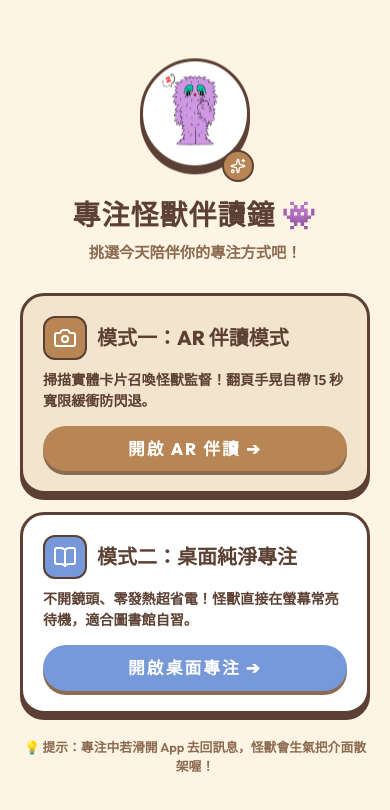
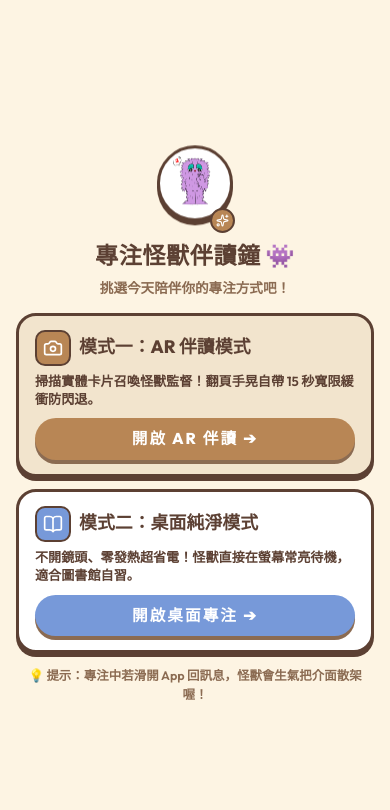
Before and after one commit to yo-yo0613/ar-project, a React (Vite) app: page / in a window 390 px wide. Shown: the top 810 px of the page. Built offline with nearby package versions, Linux system fonts and the light colour scheme.

Commit message:
fix(ui): tune mobile layout, compact cards and fix title text wrapping

```diff
--- a/src/App.tsx
+++ b/src/App.tsx
@@ -19,11 +19,12 @@ const MainContent: React.FC = () => {
         flexDirection: 'column',
         alignItems: 'center',
         justifyContent: 'center',
-        padding: '24px 20px',
+        padding: '16px 16px env(safe-area-inset-bottom, 16px) 16px',
+        boxSizing: 'border-box',
         overflowY: 'auto',
       }}>
         <div style={{
-          maxWidth: '380px',
+          maxWidth: '360px',
           width: '100%',
           display: 'flex',
           flexDirection: 'column',
@@ -31,56 +32,56 @@ const MainContent: React.FC = () => {
           textAlign: 'center',
         }}>
           {/* Header Avatar & Title */}
-          <div style={{ position: 'relative', marginBottom: '16px' }}>
+          <div style={{ position: 'relative', marginBottom: '8px' }}>
             <img
               src="/IMG_6054.PNG"
               alt="Mascot Icon"
               style={{
-                width: '110px',
-                height: '110px',
+                width: '76px',
+                height: '76px',
                 borderRadius: '50%',
                 background: '#FFFFFF',
                 border: '3px solid #5C4033',
-                padding: '6px',
-                boxShadow: '0 6px 0 #5C4033',
+                padding: '4px',
+                boxShadow: '0 4px 0 #5C4033',
                 animation: 'float 3.5s infinite ease-in-out'
               }}
             />
             <span style={{
               position: 'absolute',
-              bottom: '-4px',
-              right: '-4px',
+              bottom: '-2px',
+              right: '-2px',
               background: '#B88655',
               color: '#FFFFFF',
               borderRadius: '50%',
-              padding: '6px',
+              padding: '4px',
               border: '2px solid #5C4033',
               display: 'flex'
             }}>
-              <Sparkles size={16} />
+              <Sparkles size={13} />
             </span>
           </div>
 
           <h1 style={{
-            fontSize: '1.75rem',
+            fontSize: '1.45rem',
             fontWeight: 800,
             color: '#5C4033',
-            marginBottom: '6px',
-            letterSpacing: '1px'
+            marginBottom: '4px',
+            letterSpacing: '0.5px'
           }}>
             專注怪獸伴讀鐘 👾
           </h1>
           <p style={{
-            fontSize: '0.95rem',
+            fontSize: '0.85rem',
             color: '#8B6B52',
-            marginBottom: '28px',
+            marginBottom: '14px',
             fontWeight: 600
           }}>
             挑選今天陪伴你的專注方式吧！
           </p>
 
-          {/* Dual Mode Cards (Option A) */}
-          <div style={{ display: 'flex', flexDirection: 'column', gap: '18px', width: '100%' }}>
+          {/* Dual Mode Cards (Compact and single-line titles) */}
+          <div style={{ display: 'flex', flexDirection: 'column', gap: '12px', width: '100%' }}>
 
             {/* Card 1: Mode 1 (AR Companion Mode) */}
             <div
@@ -88,38 +89,43 @@ const MainContent: React.FC = () => {
               style={{
                 background: 'var(--bg-panel)',
                 border: '3px solid #5C4033',
-                borderRadius: '24px',
-                padding: '20px',
-                boxShadow: '0 6px 0 #5C4033',
+                borderRadius: '20px',
+                padding: '14px 16px',
+                boxShadow: '0 4px 0 #5C4033',
                 cursor: 'pointer',
                 textAlign: 'left',
                 transition: 'all 0.15s ease',
               }}
               className="mode-card"
             >
-              <div style={{ display: 'flex', justifyContent: 'space-between', alignItems: 'center', marginBottom: '10px' }}>
-                <div style={{ display: 'flex', alignItems: 'center', gap: '10px' }}>
+              <div style={{ display: 'flex', alignItems: 'center', gap: '8px', marginBottom: '6px' }}>
                 <div style={{
                   background: '#B88655',
                   color: '#FFFFFF',
-                    borderRadius: '12px',
-                    padding: '8px',
+                  borderRadius: '10px',
+                  padding: '6px',
                   display: 'flex',
-                    border: '2px solid #5C4033'
+                  border: '2px solid #5C4033',
+                  flexShrink: 0
                 }}>
-                    <Camera size={24} />
+                  <Camera size={20} />
                 </div>
-                  <h3 style={{ fontSize: '1.25rem', fontWeight: 800, color: '#5C4033' }}>
+                <h3 style={{
+                  fontSize: '1.12rem',
+                  fontWeight: 800,
+                  color: '#5C4033',
+                  whiteSpace: 'nowrap',
+                  margin: 0
+                }}>
                   模式一：AR 伴讀模式
                 </h3>
               </div>
-              </div>
-              <p style={{ fontSize: '0.88rem', color: '#5C4033', lineHeight: 1.5, marginBottom: '14px', fontWeight: 600 }}>
+              <p style={{ fontSize: '0.82rem', color: '#5C4033', lineHeight: 1.4, marginBottom: '10px', fontWeight: 600 }}>
                 掃描實體卡片召喚怪獸監督！翻頁手晃自帶 15 秒寬限緩衝防閃退。
               </p>
               <button
                 className="action-button"
-                style={{ width: '100%', padding: '10px', fontSize: '1.05rem', background: '#B88655' }}
+                style={{ width: '100%', padding: '9px', fontSize: '0.98rem', background: '#B88655', borderRadius: '999px' }}
               >
                 開啟 AR 伴讀 ➔
               </button>
@@ -131,38 +137,43 @@ const MainContent: React.FC = () => {
               style={{
                 background: '#FFFFFF',
                 border: '3px solid #5C4033',
-                borderRadius: '24px',
-                padding: '20px',
-                boxShadow: '0 6px 0 #5C4033',
+                borderRadius: '20px',
+                padding: '14px 16px',
+                boxShadow: '0 4px 0 #5C4033',
                 cursor: 'pointer',
                 textAlign: 'left',
                 transition: 'all 0.15s ease',
               }}
               className="mode-card"
             >
-              <div style={{ display: 'flex', justifyContent: 'space-between', alignItems: 'center', marginBottom: '10px' }}>
-                <div style={{ display: 'flex', alignItems: 'center', gap: '10px' }}>
+              <div style={{ display: 'flex', alignItems: 'center', gap: '8px', marginBottom: '6px' }}>
                 <div style={{
                   background: '#7799D9',
                   color: '#FFFFFF',
-                    borderRadius: '12px',
-                    padding: '8px',
+                  borderRadius: '10px',
+                  padding: '6px',
                   display: 'flex',
-                    border: '2px solid #5C4033'
+                  border: '2px solid #5C4033',
+                  flexShrink: 0
                 }}>
-                    <BookOpen size={24} />
+                  <BookOpen size={20} />
                 </div>
-                  <h3 style={{ fontSize: '1.25rem', fontWeight: 800, color: '#5C4033' }}>
-                    模式二：桌面純淨專注
+                <h3 style={{
+                  fontSize: '1.12rem',
+                  fontWeight: 800,
+                  color: '#5C4033',
+                  whiteSpace: 'nowrap',
+                  margin: 0
+                }}>
+                  模式二：桌面純淨模式
                 </h3>
               </div>
-              </div>
-              <p style={{ fontSize: '0.88rem', color: '#5C4033', lineHeight: 1.5, marginBottom: '14px', fontWeight: 600 }}>
+              <p style={{ fontSize: '0.82rem', color: '#5C4033', lineHeight: 1.4, marginBottom: '10px', fontWeight: 600 }}>
                 不開鏡頭、零發熱超省電！怪獸直接在螢幕常亮待機，適合圖書館自習。
               </p>
               <button
                 className="action-button"
-                style={{ width: '100%', padding: '10px', fontSize: '1.05rem', background: '#7799D9' }}
+                style={{ width: '100%', padding: '9px', fontSize: '0.98rem', background: '#7799D9', borderRadius: '999px' }}
               >
                 開啟桌面專注 ➔
               </button>
@@ -171,8 +182,8 @@ const MainContent: React.FC = () => {
           </div>
 
           {/* Bottom Reminder */}
-          <p style={{ marginTop: '24px', fontSize: '0.8rem', color: '#8B6B52', fontWeight: 600 }}>
-            💡 提示：專注中若滑開 App 去回訊息，怪獸會生氣把介面散架喔！
+          <p style={{ marginTop: '14px', fontSize: '0.78rem', color: '#8B6B52', fontWeight: 600, margin: '14px 0 0 0' }}>
+            💡 提示：專注中若滑開 App 回訊息，怪獸會生氣把介面散架喔！
           </p>
         </div>
       </div>
```
Lines whose indentation alone changed are shown as unchanged.
